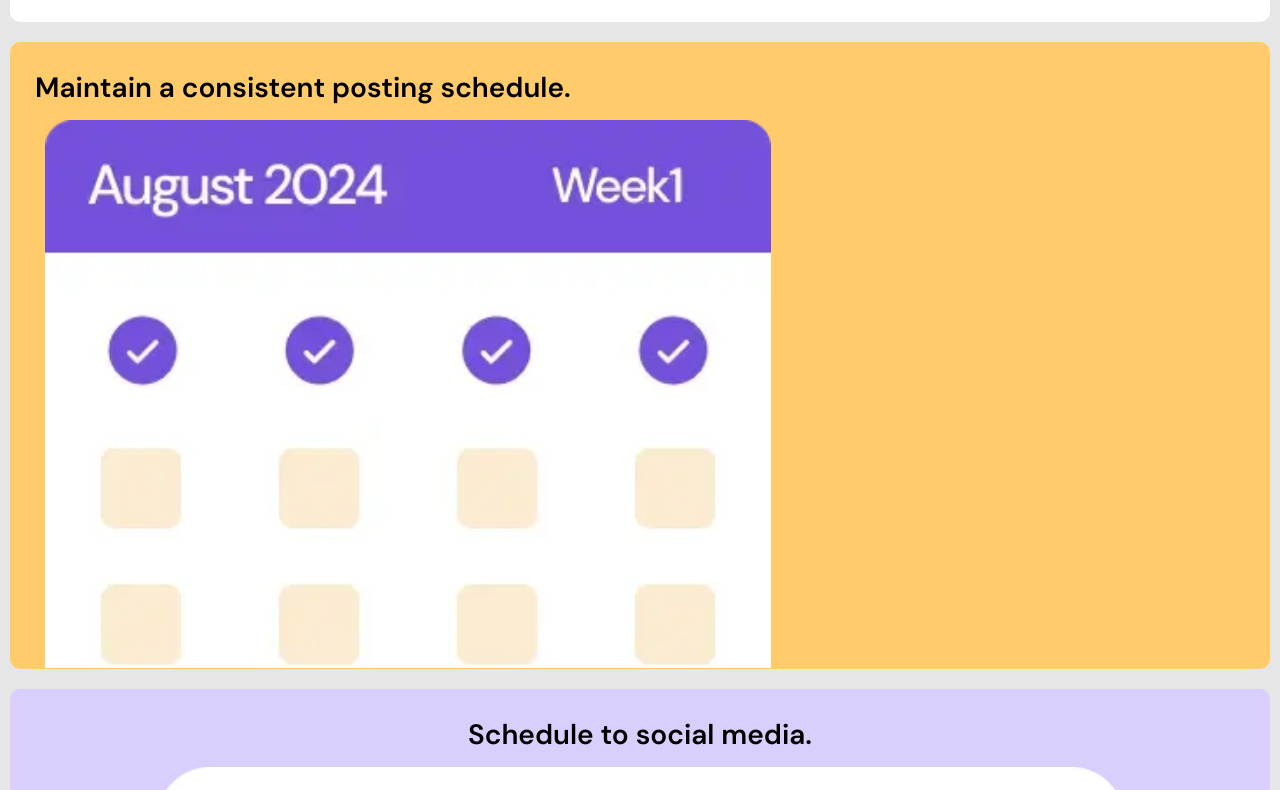
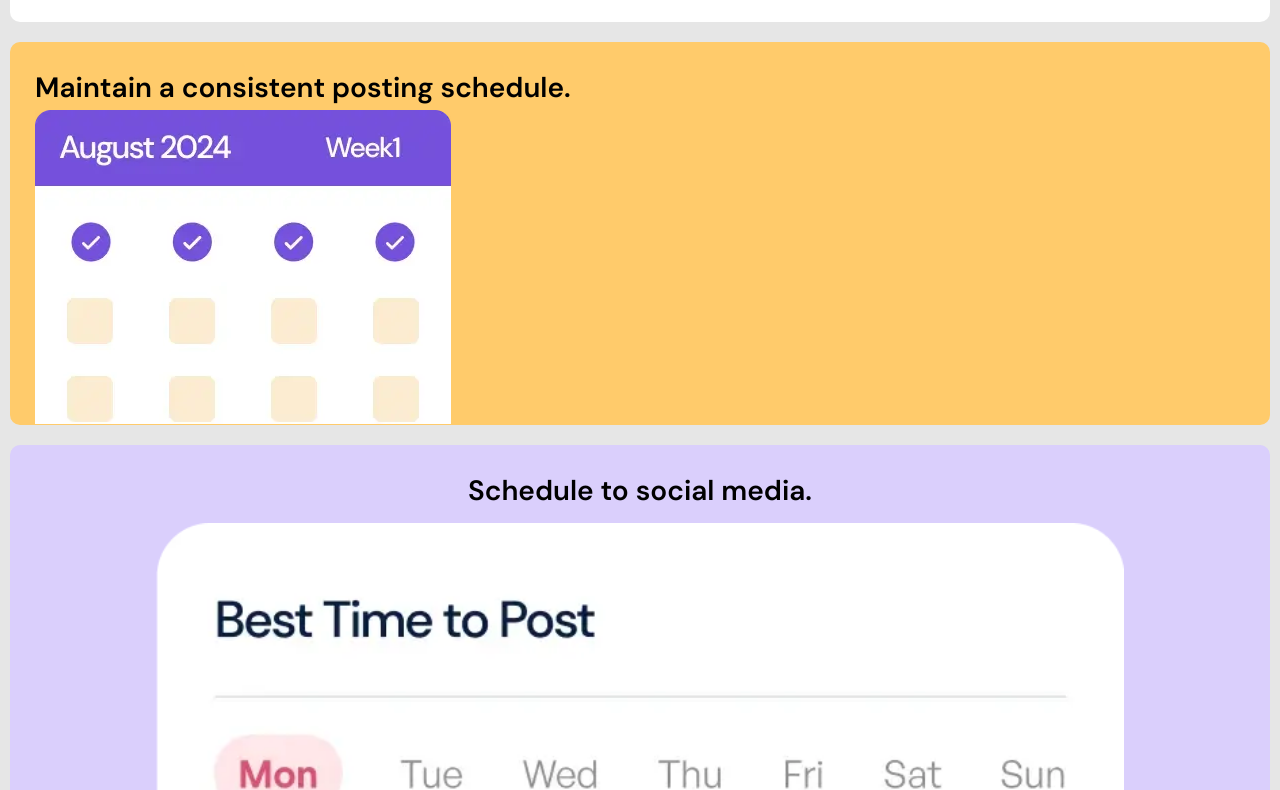
Before and after one commit to gogu69/grid, a website built with Vite: page index.html in a window 1280 px wide. Shown: the part 610-1400 px from the top of the page. Built offline with nearby package versions, Linux system fonts and the light colour scheme.

Commit message:
update src/style.css

```diff
--- a/src/style.css
+++ b/src/style.css
@@ -127,7 +127,7 @@ html, body {
 	text-align: center;
 }
 
-img {
+.social > img {
 	width: 60%;
 	margin: 10px;
 }
```
